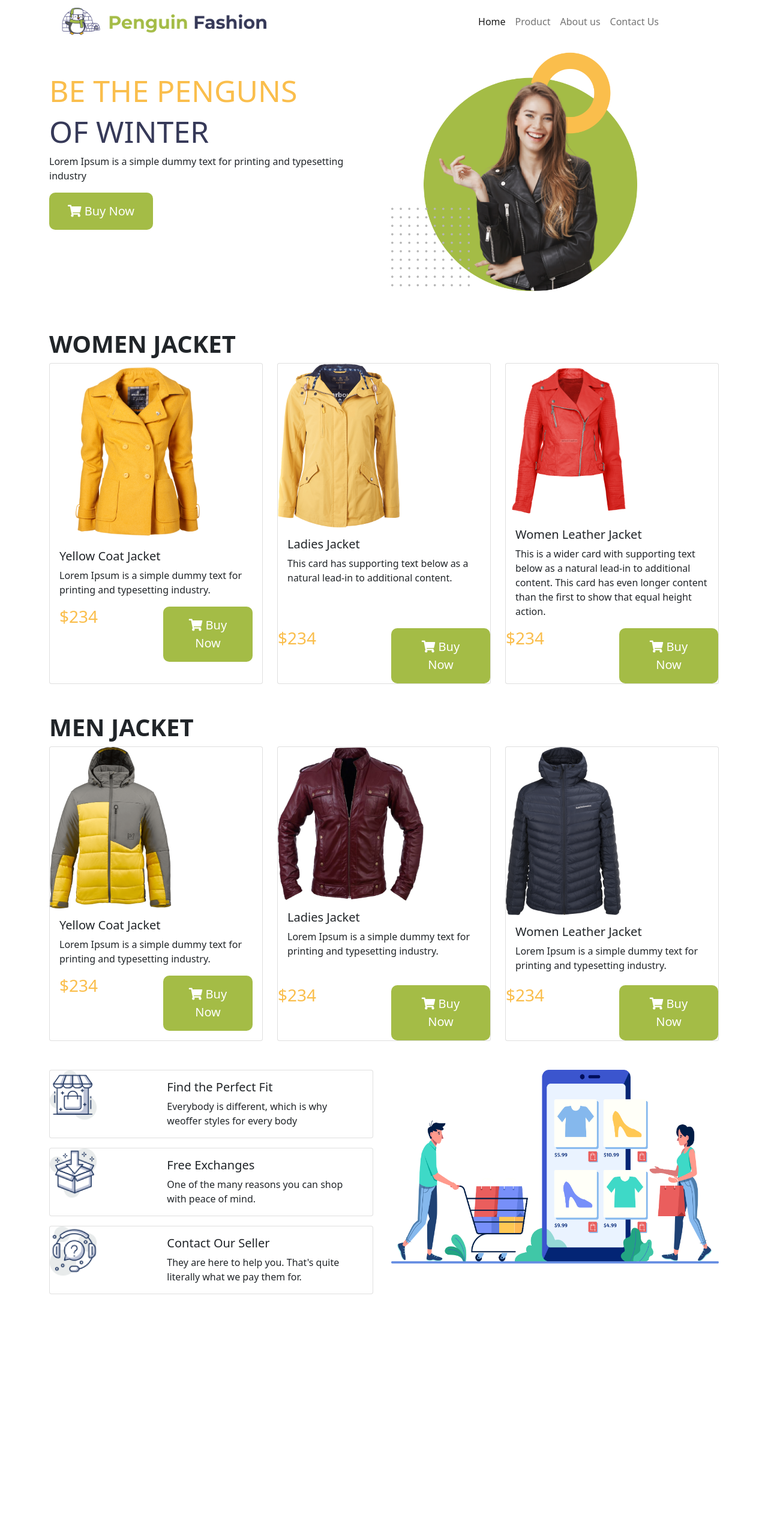
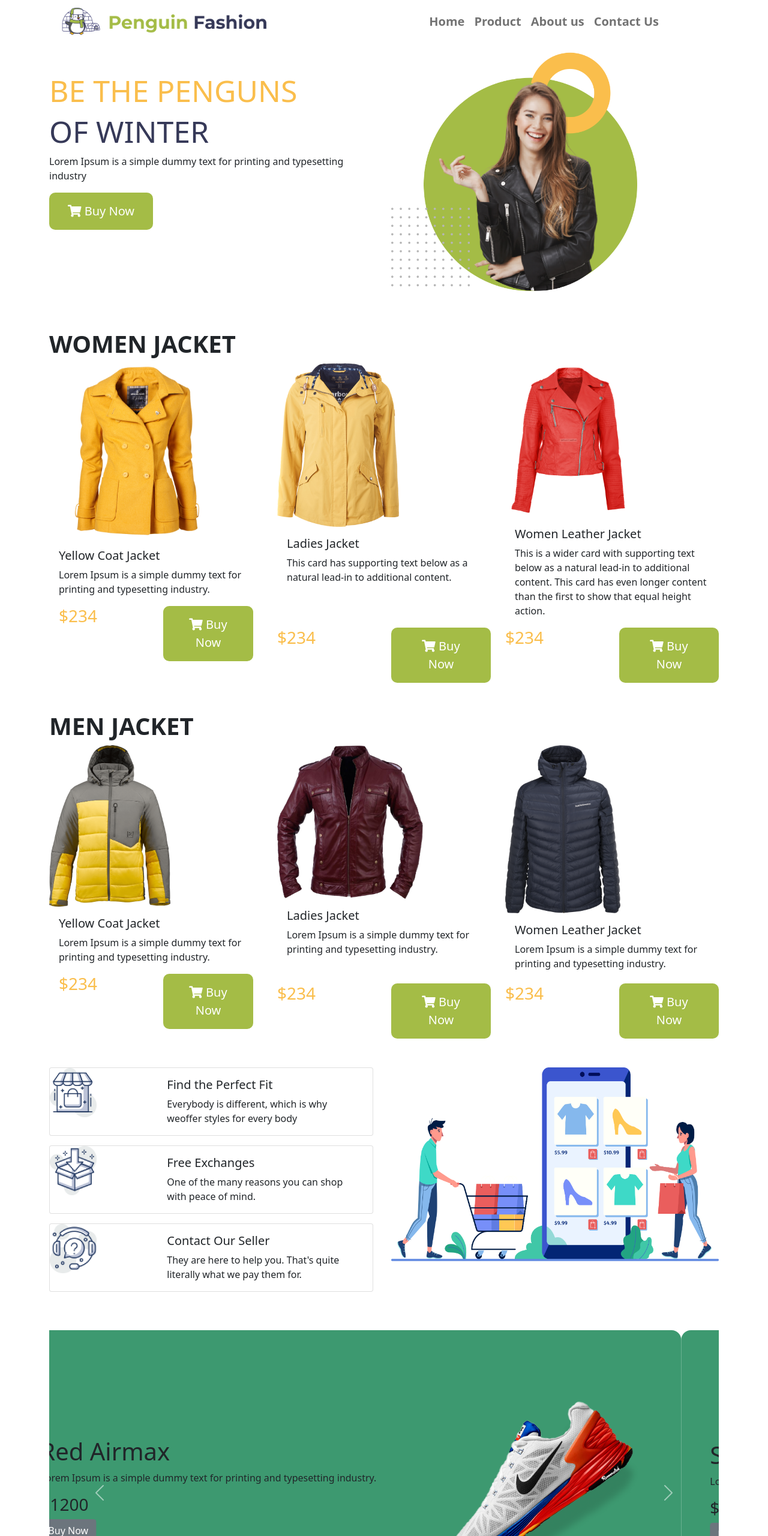
Before and after one commit to Al-Amin49/penguin-fashion-website, a plain HTML site: page index.html in a window 1280 px wide. Shown: the top 2560 px of the page at 60% size. Before the commit the page ends 2173 px from the top, so only its background shows below. Drawn offline with nearby package versions, Linux system fonts and the light colour scheme.

Commit message:
Project complete

```diff
--- a/index.html
+++ b/index.html
@@ -5,6 +5,8 @@
     <meta charset="UTF-8">
     <meta name="viewport" content="width=device-width, initial-scale=1.0">
     <title>Document</title>
+    <link rel="preconnect" href="https://fonts.gstatic.com">
+<link href="https://fonts.googleapis.com/css2?family=Poppins&display=swap" rel="stylesheet">
     <link rel="stylesheet" href="https://cdnjs.cloudflare.com/ajax/libs/font-awesome/5.15.2/css/all.min.css">
     <link href="https://cdn.jsdelivr.net/npm/bootstrap@5.0.0-beta1/dist/css/bootstrap.min.css" rel="stylesheet"
         integrity="sha384-giJF6kkoqNQ00vy+HMDP7azOuL0xtbfIcaT9wjKHr8RbDVddVHyTfAAsrekwKmP1" crossorigin="anonymous">
@@ -26,16 +28,16 @@
                 <div class="collapse navbar-collapse justify-content-end" id="navbarNav">
                     <ul class="navbar-nav ">
                         <li class="nav-item ">
-                            <a class="nav-link  active" aria-current="page" href="#">Home</a>
+                            <a class="nav-link menu-color " aria-current="page" href="#">Home</a>
                         </li>
                         <li class="nav-item">
-                            <a class="nav-link" href="#shoes">Product</a>
+                            <a class="nav-link menu-color" href="">Product</a>
                         </li>
                         <li class="nav-item">
-                            <a class="nav-link" href="#backpack">About us</a>
+                            <a class="nav-link menu-color" href="">About us</a>
                         </li>
                         <li class="nav-item">
-                            <a class="nav-link " href="#subscribe" tabindex="-1" aria-disabled="true">Contact Us</a>
+                            <a class="nav-link menu-color" href="" tabindex="-1" aria-disabled="true">Contact Us</a>
                         </li>
                     </ul>
                 </div>
@@ -44,7 +46,7 @@
 
       <!-- Two-part-section -->
         <div class="row  ">
-            <div class="col-6 mt-5">
+            <div class="col-md-6 mt-5">
                 <h1 class="head-font" style="color:#FABE4C" >BE THE PENGUNS</h1>
                 <h1 class="head-font" style="color:#363958">OF WINTER</h1>
                 <p>Lorem Ipsum is a simple dummy text for printing and typesetting industry</p>
@@ -52,7 +54,7 @@
                     Now</button>
 
             </div>
-            <div class="col-6 mb-3">
+            <div class="col-md-6 mb-3">
                 <img src="image/profile.png" class="w-75  " alt="">
 
             </div>
@@ -66,7 +68,7 @@
 
             <div class="row row-cols-1 row-cols-md-3 g-4">
                 <div class="col">
-                    <div class="card h-100">
+                    <div class="card penguin-card h-100">
                         <img src="Image/jacket-1.png" style="width:293px; height:293px;" class="card-img-top" alt="...">
                         <div class="card-body">
                             <h5 class="card-title">Yellow Coat Jacket</h5>
@@ -89,7 +91,7 @@
                     </div>
                 </div>
                 <div class="col">
-                    <div class="card h-100">
+                    <div class="card penguin-card h-100">
                         <img src="Image/jacket-2.png" style="width:203px; height:273px;" class="card-img-top" alt="...">
                         <div class="card-body">
                             <h5 class="card-title">Ladies Jacket</h5>
@@ -109,7 +111,7 @@
 
                 </div>
                 <div class="col">
-                    <div class="card h-100">
+                    <div class="card penguin-card h-100">
                         <img src="Image/jacket-3.png" style="width:210px; height:257px;" class="card-img-top" alt="...">
                         <div class="card-body">
                             <h5 class="card-title">Women Leather Jacket</h5>
@@ -138,7 +140,7 @@
             <h1 style="font-weight: bold;">MEN JACKET</h1>
             <div class="row row-cols-1 row-cols-md-3 g-4">
                 <div class="col">
-                    <div class="card h-100">
+                    <div class="card penguin-card h-100">
                         <img src="Image/jacket-4.png" style="width:202px; height:269px;" class="card-img-top" alt="...">
                         <div class="card-body">
                             <h5 class="card-title">Yellow Coat Jacket</h5>
@@ -161,7 +163,7 @@
                     </div>
                 </div>
                 <div class="col">
-                    <div class="card h-100">
+                    <div class="card penguin-card h-100">
                         <img src="Image/jacket-5.png" style="width:243px; height:256px;" class="card-img-top" alt="...">
                         <div class="card-body">
                             <h5 class="card-title">Ladies Jacket</h5>
@@ -178,7 +180,7 @@
                     </div>
                 </div>
                 <div class="col">
-                    <div class="card h-100">
+                    <div class="card penguin-card h-100">
                         <img src="Image/jacket-6.png" style="width:192px; height:280px;"class="card-img-top" alt="...">
                         <div class="card-body">
                             <h5 class="card-title">Women Leather Jacket</h5>
@@ -199,10 +201,11 @@
 
 
         </section>
+        <!-- Card-3 and image -->
 
         <section class="container mt-5">
             <div class="row ">
-                <div class="col-6">
+                <div class="col-md-6">
                     <div class="card mb-3" style="max-width: 540px; ">
                         <div class="row g-0 ">
                           <div class="col-md-4 ">
@@ -252,7 +255,7 @@
                       </div>
 
                 </div>
-                <div class="col-6">
+                <div class="col-md-6">
                     <img src="logo- icon/shopping.png"  class="w-100"alt="">
 
 
@@ -261,9 +264,79 @@
 
 
         </section>
+        <!-- Penguin slide -->
+        <section class="container mt-5">
+
+            <div id="carouselExampleControls" class="carousel slide penguin-slide mt-5" data-bs-ride="carousel">
+                <div class="carousel-inner">
+                    <div class="carousel-item active">
+                        <div class="row d-flex align-items-center p-5">
+                            <div class="col-md-7 ">
+                                <h1>Red Airmax</h1>
+                                <p>Lorem Ipsum is a simple dummy text for printing and typesetting industry.
+                                </p>
+                                <h3>$1200</h3>
+                                <button class="btn btn-secondary">Buy Now</button>
+
+
+                            </div>
+                            <div class="col-md-5">
+
+                                <img src="image/red.png" class="d-block w-100" alt="...">
+                            </div>
+                        </div>
+                    </div>
+                    <div class="carousel-item">
+                        <div class="row d-flex align-items-center p-5">
+                            <div class="col-md-7">
+                                <h1> Super Nike Shoe</h1>
+                                <p>Lorem Ipsum is a simple dummy text for printing and typesetting industry.
+                                </p>
+                                <h3>$420</h3>
+                                <button class="btn btn-secondary">Buy Now</button>
+
+
+                            </div>
+                            <div class="col-md-5">
+                                <img src="Image/nike-1.png" class="d-block w-100" alt="...">
+                            </div>
+                        </div>
+                    </div>
+                    <div class="carousel-item">
+                        <div class="row d-flex align-items-center p-5">
+                            <div class="col-md-7">
+                                <h1>Top Class Shoe</h1>
+                                <p>Lorem Ipsum is a simple dummy text for printing and typesetting industry.
+                                </p>
+                                <h3>$600</h3>
+                                <button class="btn btn-secondary">Buy Now</button>
+                            </div>
+                            <div class="col-md-5">
+                                <img src="Image/nike.png" class="d-block w-100" alt="...">
+                            </div>
+                        </div>
+                    </div>
+                </div>
+                <a class="carousel-control-prev" href="#carouselExampleControls" role="button" data-bs-slide="prev">
+                    <span class="carousel-control-prev-icon" aria-hidden="true"></span>
+                    <span class="visually-hidden">Previous</span>
+                </a>
+                <a class="carousel-control-next" href="#carouselExampleControls" role="button" data-bs-slide="next">
+                    <span class="carousel-control-next-icon" aria-hidden="true"></span>
+                    <span class="visually-hidden">Next</span>
+                </a>
+            </div>
+
+
+
+        </section>
 
 
     </main>
+    <footer class="text-center mt-5">
+
+        <small>©2021. Penguin website. All rights reserved. Sofia, Bulgaria.</small>
+    </footer>
 
 
 
--- a/style.css
+++ b/style.css
@@ -1,4 +1,12 @@
+body{
+    font-family:font-family: 'Poppins', sans-serif; ;
 
+}
+.menu-color{
+    font-weight: bold;
+    font-size:20px;
+    color:black;
+}
 .padding{
     padding-right: 5rem;
     padding-left: .5rem;
@@ -13,3 +21,10 @@
     padding:15px 30px;
     border-radius: 10px;
 }
+.penguin-card{
+    border: 0;
+}
+.penguin-slide .carousel-item{
+    background-color:#3D9970;
+    border-radius: 1em;
+}
```
Also changed, not shown: Image/Mask Group.png (deleted), Image/black.png (added), Image/nike-1.png (added), Image/nike.png (added), Image/red.png (added).
